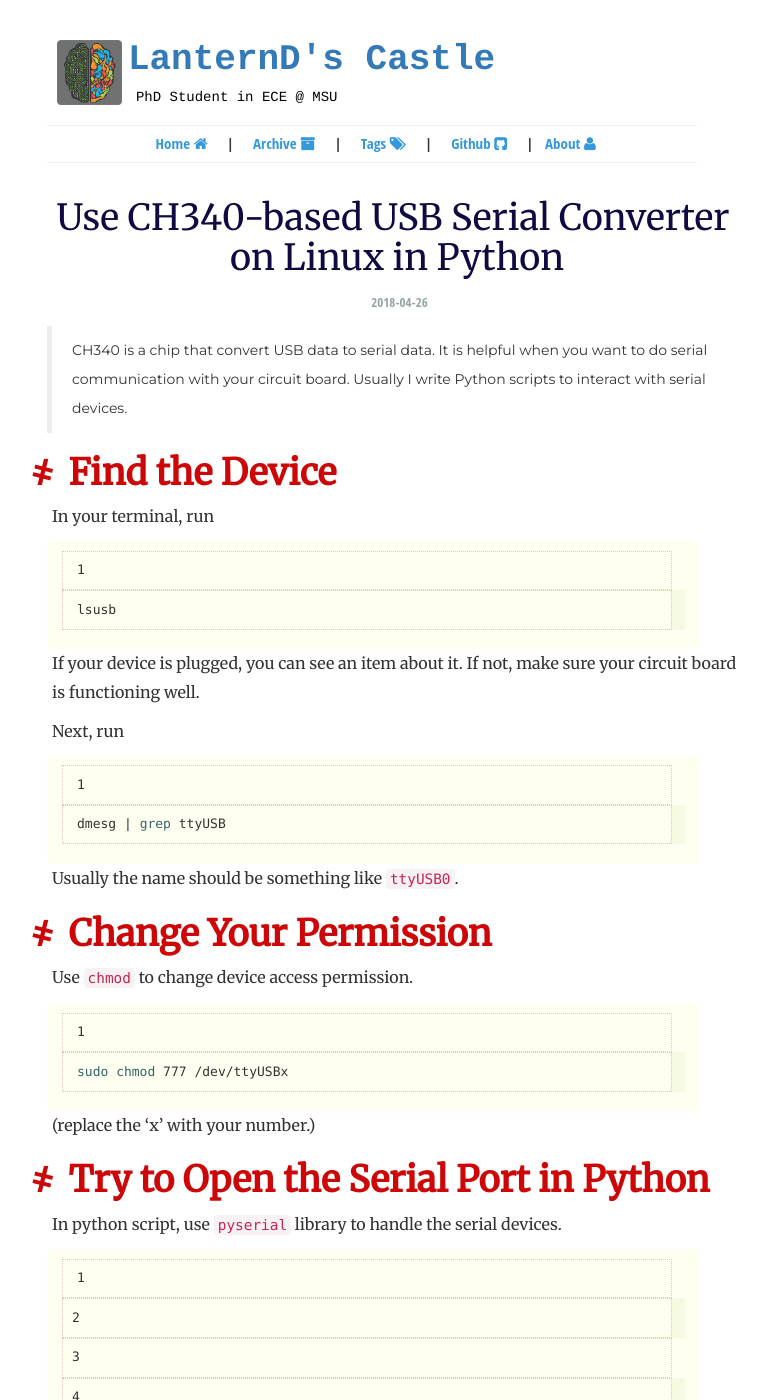
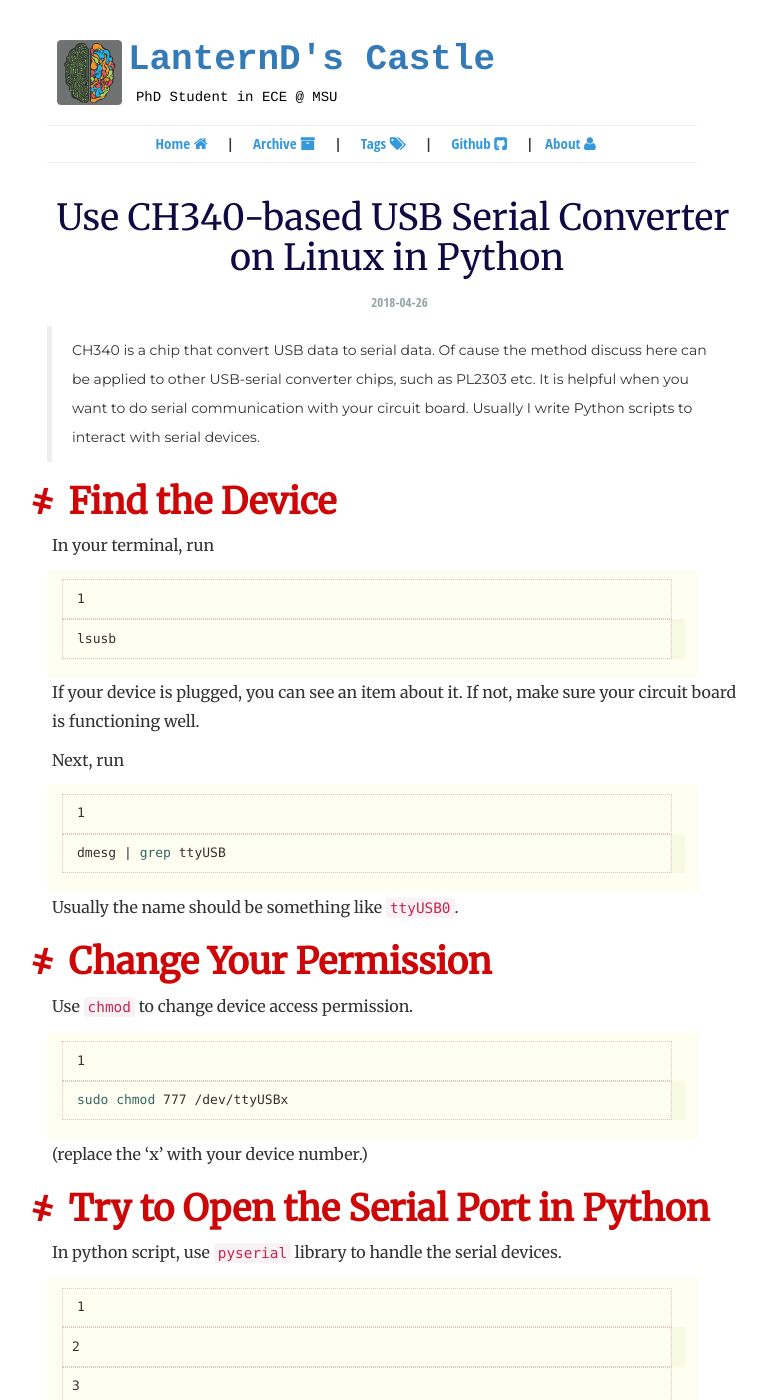
Before and after one commit to LanternD/en.dlyang.me, a Jekyll site: the page built from _posts/2018-04-26-use-ch340-serial-port-on-linux.md, in a window 1280 px wide and 1400 px high. Shown: the whole window, without its empty margins (243-1009 px from the left). Built offline with Jekyll 4.4.1, drawn with Linux system fonts in a browser that asks for light colours; comment, search, counter and statistics services are not loaded.

Commit message:
Update post: ch340 serial port on linux

````diff
--- a/_posts/2018-04-26-use-ch340-serial-port-on-linux.md
+++ b/_posts/2018-04-26-use-ch340-serial-port-on-linux.md
@@ -1,7 +1,7 @@
 ---
 layout: post
 title: Use CH340-based USB Serial Converter on Linux in Python
-description: CH340 is a chip that convert USB data to serial data. It is helpful when you want to do serial communication with your circuit board. Usually I write Python scripts to interact with serial devices.
+description: CH340 is a chip that convert USB data to serial data. Of cause the method discuss here can be applied to other USB-serial converter chips, such as PL2303 etc. It is helpful when you want to do serial communication with your circuit board. Usually I write Python scripts to interact with serial devices.
 permalink: /use-ch340-serial-port-on-linux/
 categories: [blog]
 tags: [USB, serial, command]
@@ -34,7 +34,7 @@ Use `chmod` to change device access permission.
 sudo chmod 777 /dev/ttyUSBx
 ```
 
-(replace the 'x' with your number.)
+(replace the 'x' with your device number.)
 
 # Try to Open the Serial Port in Python
 
````
